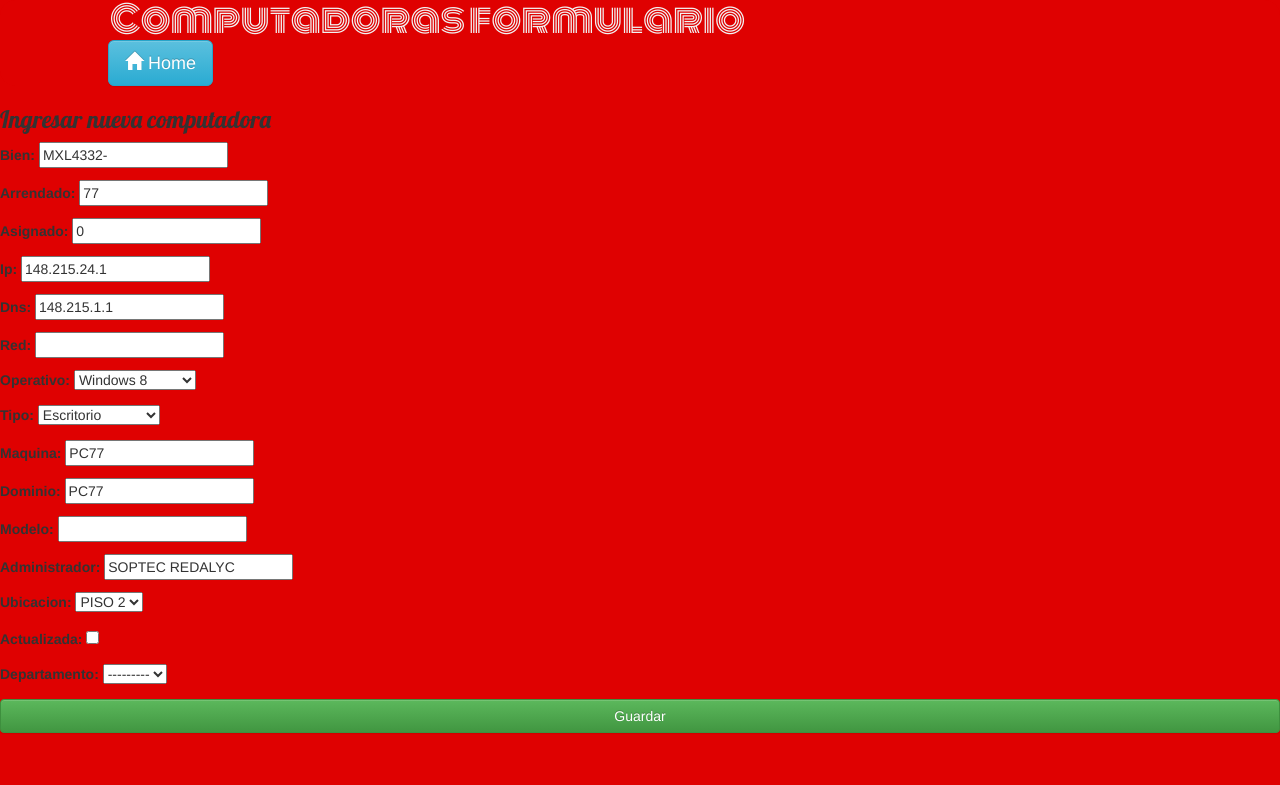
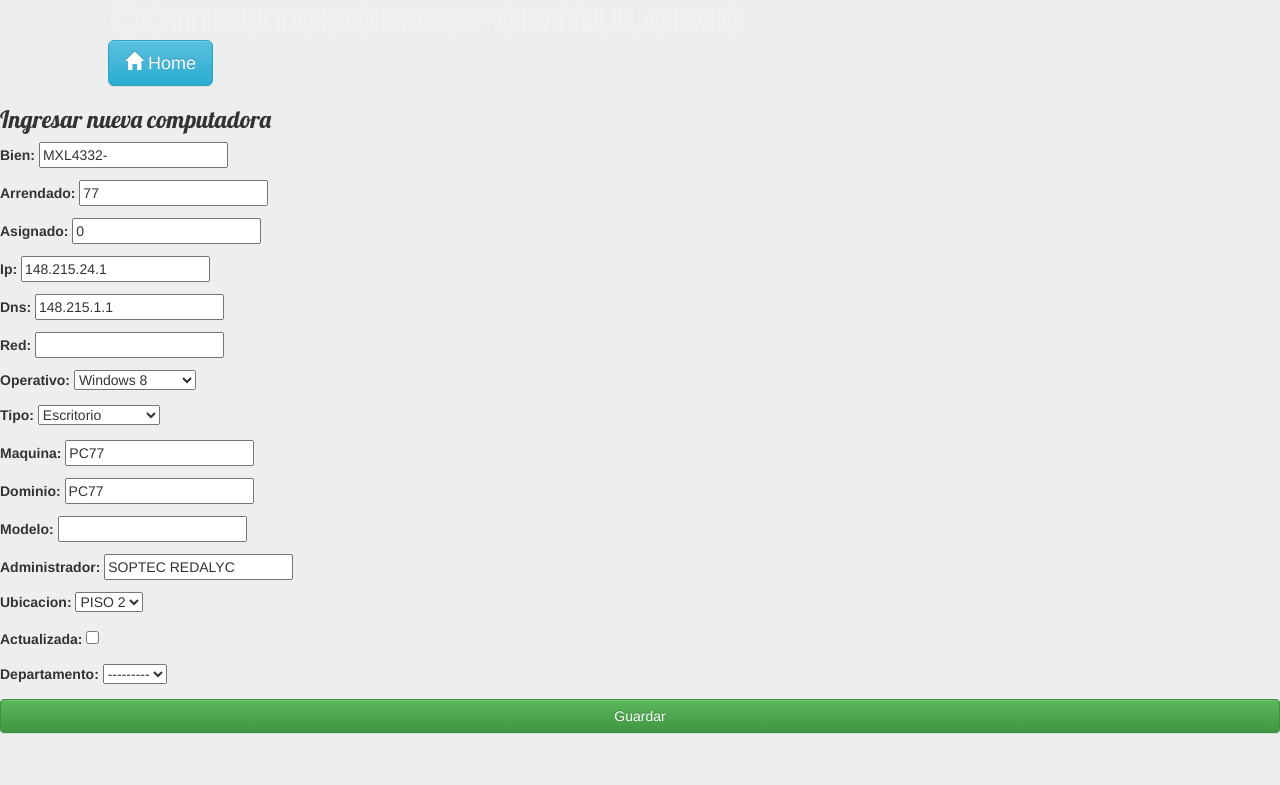
Before and after one commit to HiroNakamura/django-computers, a Django app: page /computadoras/nueva/ in a window 1280 px wide; the page is wider, and only the part inside the window is pictured. Shown: the top 785 px of that part. Run offline with Django 3.2, Linux system fonts and the light colour scheme; data that the repository does not hold is empty; some libraries are stand-ins or nearby versions; some web fonts are replaced.

Commit message:
Se edito css

```diff
--- a/computadoras/static/css/estilos.css
+++ b/computadoras/static/css/estilos.css
@@ -4,7 +4,7 @@ body{
 
 h1 {
     background-color:#EDEFEE;
-    color: #F2F2F2 ;
+    color: #151515 ;
     margin: 0px;
     margin-left: 110px;
     margin-right: 450px;
--- a/computers/static/css/estilos.css
+++ b/computers/static/css/estilos.css
@@ -1,9 +1,9 @@
 body{
-    background-color:#DF0101;
+    background-color:#EDEFEE;
 }
 
 h1 {
-    background-color:#DF0101;
+    background-color:#EDEFEE;
     color: #F2F2F2 ;
     margin: 0px;
     margin-left: 110px;
@@ -25,7 +25,7 @@ div{
 }
 
 div.comp{
-    background-color:#DF0101;
+    background-color:#EDEFEE;
 }
 
 #cabeza{
@@ -46,6 +46,6 @@ div.comp{
 
 div.home_comp{
     position: relative;
-    background-color: #DF0101;
+    background-color: #EDEFEE;
     left:108px;
 }
```
